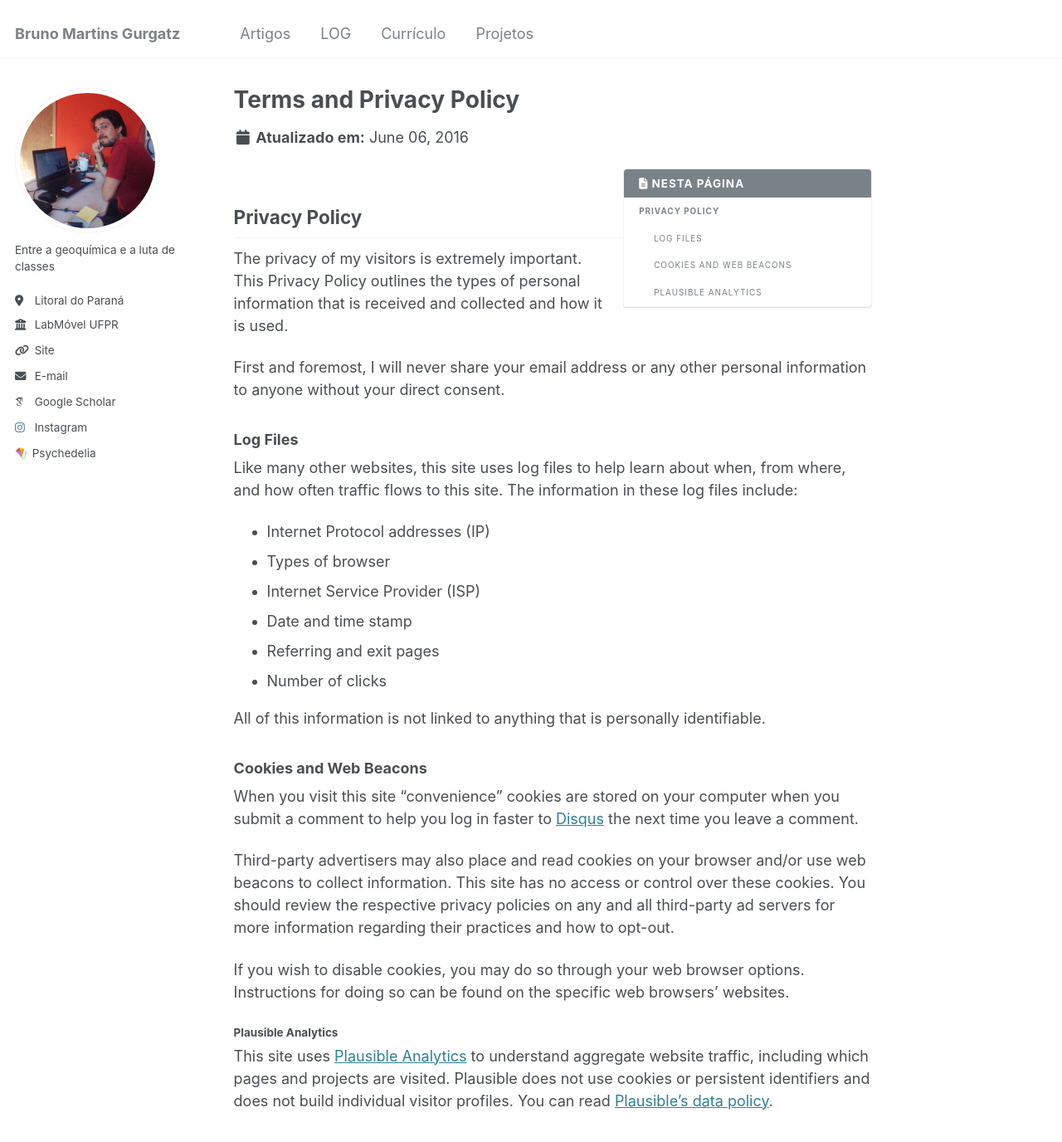
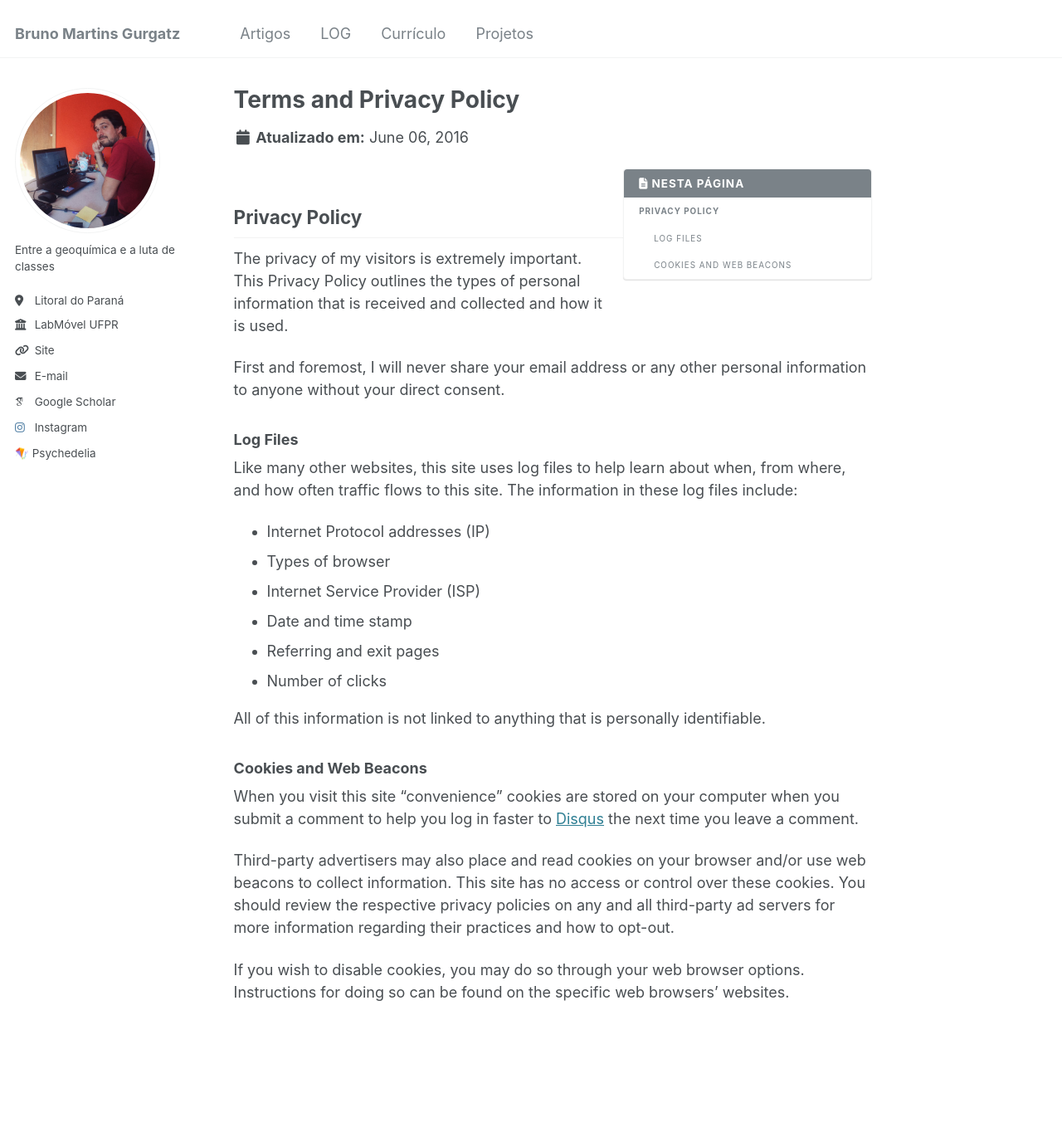
Before and after one commit to brunogurgatz/brunogurgatz.github.io, a Jekyll site: the page built from _pages/terms.md, in a window 1280 px wide and 1400 px high. Shown: the top 1376 px of the window at 83% size. Built offline with Jekyll 4.4.1, drawn with Linux system fonts in a browser that asks for light colours; some web fonts are replaced.

Commit message:
Remove Plausible analytics
Co-authored-by: Copilot <223556219+Copilot@users.noreply.github.com>

```diff
--- a/_config.yml
+++ b/_config.yml
@@ -144,13 +144,6 @@ social:
   type                   : # Person or Organization (defaults to Person)
   name                   : # If the user or organization name differs from the site's name
   links: # An array of links to social media profiles
-
-
-# Analytics
-analytics:
-  provider               :  "custom" # Plausible Analytics via _includes/analytics-providers/custom.html
-  google:
-    tracking_id          :
 
 
 # Reading Files
--- a/_includes/analytics-providers/custom.html
+++ /dev/null
@@ -1,8 +0,0 @@
-<!-- start custom analytics snippet -->
-<!-- Privacy-friendly analytics by Plausible. -->
-<script async src="https://plausible.io/js/pa-FWN4lWk9_lc4FbJ8MBZGL.js"></script>
-<script>
-  window.plausible=window.plausible||function(){(plausible.q=plausible.q||[]).push(arguments)},plausible.init=plausible.init||function(i){plausible.o=i||{}};
-  plausible.init()
-</script>
-<!-- end custom analytics snippet -->
--- a/_pages/terms.md
+++ b/_pages/terms.md
@@ -33,7 +33,3 @@ When you visit this site "convenience" cookies are stored on your computer when
 Third-party advertisers may also place and read cookies on your browser and/or use web beacons to collect information. This site has no access or control over these cookies. You should review the respective privacy policies on any and all third-party ad servers for more information regarding their practices and how to opt-out.
 
 If you wish to disable cookies, you may do so through your web browser options. Instructions for doing so can be found on the specific web browsers' websites.
-
-#### Plausible Analytics
-
-This site uses [Plausible Analytics](https://plausible.io/) to understand aggregate website traffic, including which pages and projects are visited. Plausible does not use cookies or persistent identifiers and does not build individual visitor profiles. You can read [Plausible's data policy](https://plausible.io/data-policy).
```
Also changed, not shown: files/comunicacao-acessivel.html (+0 -16 lines), files/mapa-prioridades-eleitorais.html (+0 -18 lines).
